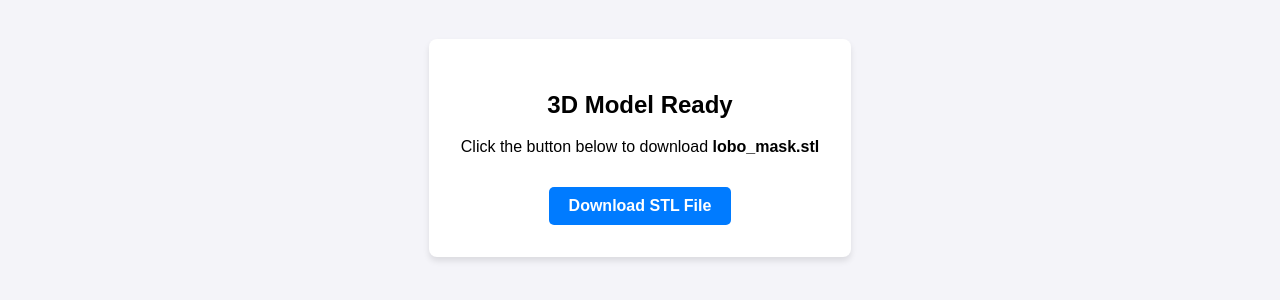
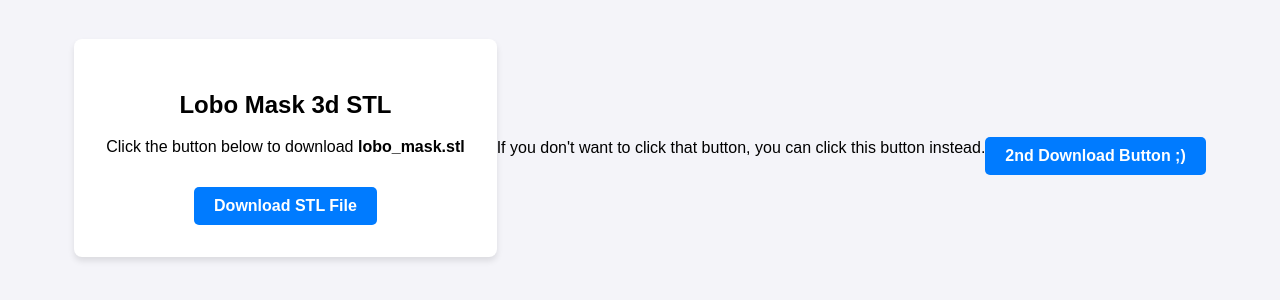
Before and after one commit to prefab-dreams/games, a plain HTML site: page mask.html in a window 1280 px wide. Shown: the part 252-552 px from the top of the page. Drawn offline with Linux system fonts and the light colour scheme.

Commit message:
Update mask.html

```diff
--- a/mask.html
+++ b/mask.html
@@ -39,13 +39,16 @@
 <body>
 
     <div class="card">
-        <h2>3D Model Ready</h2>
+        <h2>Lobo Mask 3d STL</h2>
         <p>Click the button below to download <strong>lobo_mask.stl</strong></p>
 
         <a href="lobo_mask.stl" download="lobo_mask.stl" class="btn">
             Download STL File
         </a>
     </div>
-
+<p> If you don't want to click that button, you can click this button instead. </p>
+      <a href="lobo_mask.stl" download="lobo_mask.stl" class="btn">
+            2nd Download Button ;)
+        </a>
 </body>
 </html>
```
